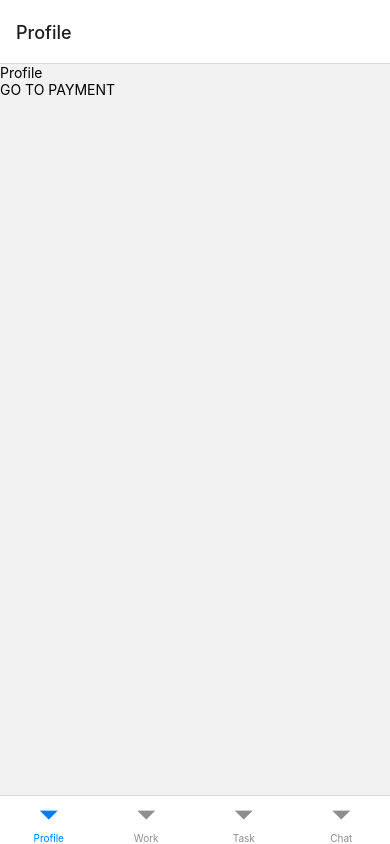
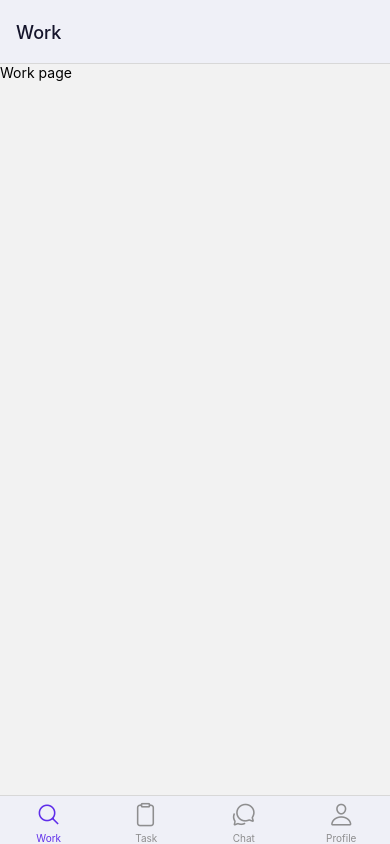
Before and after one commit to andreyatx/onlinebees, a React Native app: screen / in a window 390 px wide. Built offline with nearby package versions, Linux system fonts and the light colour scheme.

Commit message:
style: add icons to bottom tab bar

```diff
--- a/App.js
+++ b/App.js
@@ -1,23 +1,68 @@
 import { NavigationContainer } from '@react-navigation/native';
 import { createNativeStackNavigator } from '@react-navigation/native-stack';
 import { StatusBar } from 'expo-status-bar';
-import { StyleSheet } from 'react-native';
+import { Ionicons } from '@expo/vector-icons';
+import { StyleSheet, View } from 'react-native';
 import { Profile } from './screens/Profile';
 import { PaymentOptions } from './screens/PaymentOptions';
 import { Work } from './screens/Work';
 import { Chat } from './screens/Chat';
 import { Task } from './screens/Task';
 import { createBottomTabNavigator } from '@react-navigation/bottom-tabs';
+import { GlobalStyles } from './constants/styles';
 
-const BottomTabNavigator = () => {
+const BottomTabs = () => {
   const Tab = createBottomTabNavigator();
 
   return (
-    <Tab.Navigator>
-      <Tab.Screen name='Profile' component={Profile} />
-      <Tab.Screen name='Work' component={Work} />
-      <Tab.Screen name='Task' component={Task} />
-      <Tab.Screen name='Chat' component={Chat} />
+    <Tab.Navigator
+      screenOptions={{
+        headerStyle: {
+          backgroundColor: GlobalStyles.colors.background.primary,
+        },
+        headerTintColor: GlobalStyles.colors.font.primary,
+        tabBarStyle: {
+          backgroundColor: GlobalStyles.colors.background.primary,
+        },
+        tabBarActiveTintColor: GlobalStyles.colors.purple,
+      }}
+    >
+      <Tab.Screen
+        name='Work'
+        component={Work}
+        options={{
+          tabBarIcon: ({ color, size }) => (
+            <Ionicons name='search-outline' size={size} color={color} />
+          ),
+        }}
+      />
+      <Tab.Screen
+        name='Task'
+        component={Task}
+        options={{
+          tabBarIcon: ({ color, size }) => (
+            <Ionicons name='clipboard-outline' size={size} color={color} />
+          ),
+        }}
+      />
+      <Tab.Screen
+        name='Chat'
+        component={Chat}
+        options={{
+          tabBarIcon: ({ color, size }) => (
+            <Ionicons name='chatbubbles-outline' size={size} color={color} />
+          ),
+        }}
+      />
+      <Tab.Screen
+        name='Profile'
+        component={Profile}
+        options={{
+          tabBarIcon: ({ color, size }) => (
+            <Ionicons name='person-outline' size={size} color={color} />
+          ),
+        }}
+      />
     </Tab.Navigator>
   );
 };
@@ -31,8 +76,8 @@ export default function App() {
         <StatusBar />
         <Stack.Navigator>
           <Stack.Screen
-            name='BottomTabNavigator'
-            component={BottomTabNavigator}
+            name='BottomTabs'
+            component={BottomTabs}
             options={{
               headerShown: false,
             }}
--- /dev/null
+++ b/constants/styles.js
@@ -0,0 +1,15 @@
+export const GlobalStyles = {
+  colors: {
+    background: {
+      primary: '#EFF0F7',
+      secondary: '#F7F7FC',
+    },
+    font: {
+      primary: '#14142B',
+      secondary: '#4E4B66',
+    },
+
+    purple: '#5F2EEA',
+    pink: '#ED2E7E',
+  },
+};
```
